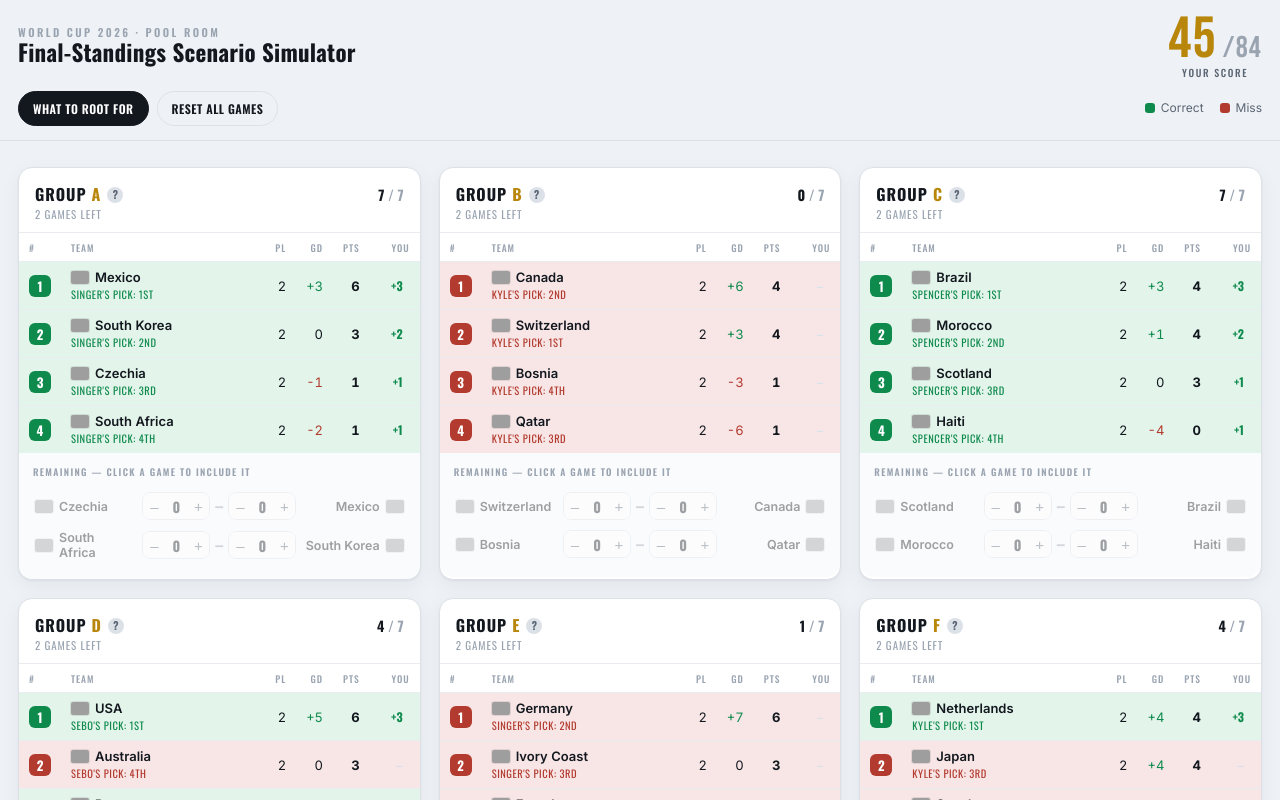
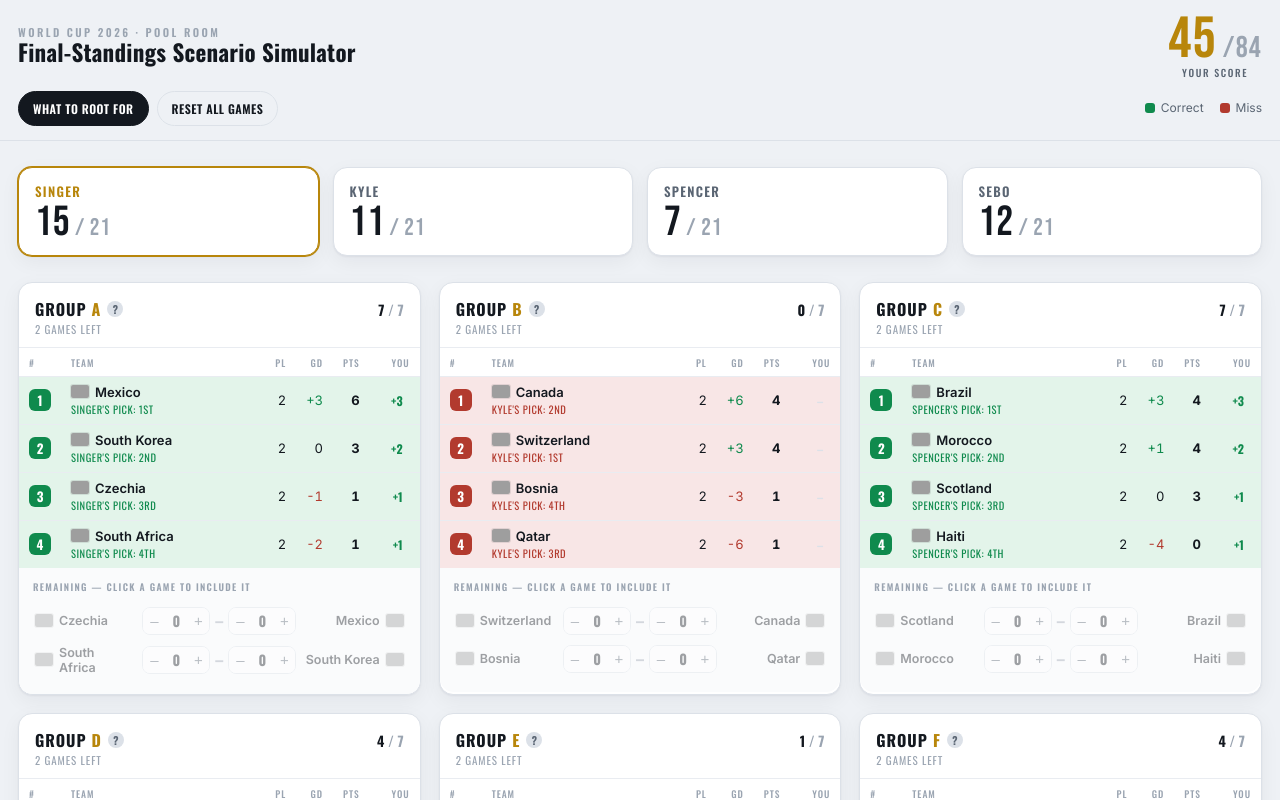
Before and after one commit to davidsebo/worldcup, a React (Vite) app: page / in a window 1280 px wide. Shown: the top 800 px of the page. Built offline with nearby package versions, Linux system fonts and the light colour scheme; grey boxes are pictures that could not be loaded.

Commit message:
Add live per-person leaderboard above groups

```diff
--- a/src/App.jsx
+++ b/src/App.jsx
@@ -1,6 +1,13 @@
 import { useState, useMemo, useCallback } from 'react'
 import { NAME, GROUPS, DREAM, POINTS, ORD, TIPS, FLAG, PICKER } from './data.js'
 import { computeRows, scoreGroup, initScores } from './standings.js'
+
+const PEOPLE = ['Singer', 'Kyle', 'Spencer', 'Sebo']
+const PERSON_MAX = {}
+GROUPS.forEach((g) => {
+  const o = PICKER[g.id]
+  PERSON_MAX[o] = (PERSON_MAX[o] || 0) + 7
+})
 
 function Flag({ code }) {
   const slug = FLAG[code]
@@ -214,6 +221,16 @@ export default function App() {
     return t
   }, [scores])
 
+  const perPerson = useMemo(() => {
+    const t = {}
+    GROUPS.forEach((g) => {
+      const o = PICKER[g.id]
+      t[o] = (t[o] || 0) + scoreGroup(g, computeRows(g, scores))
+    })
+    return t
+  }, [scores])
+  const lead = useMemo(() => Math.max(...PEOPLE.map((p) => perPerson[p] || 0)), [perPerson])
+
   return (
     <>
       <div className="topbar">
@@ -252,6 +269,22 @@ export default function App() {
         </div>
       </div>
 
+      <div className="leaderboard">
+        {PEOPLE.map((p) => {
+          const pts = perPerson[p] || 0
+          const leading = pts > 0 && pts === lead
+          return (
+            <div className={'lb-card' + (leading ? ' leading' : '')} key={p}>
+              <span className="lb-name">{p}</span>
+              <span className="lb-pts">
+                {pts}
+                <span className="lb-max"> / {PERSON_MAX[p]}</span>
+              </span>
+            </div>
+          )
+        })}
+      </div>
+
       <div className="grid">
         {GROUPS.map((g) => (
           <GroupCard
--- a/src/index.css
+++ b/src/index.css
@@ -170,6 +170,55 @@ body {
 }
 
 /* ---- grid ---- */
+.leaderboard {
+  margin: 0 0 26px;
+  display: grid;
+  grid-template-columns: repeat(4, 1fr);
+  gap: 14px;
+}
+.lb-card {
+  background: var(--card);
+  border: 1px solid var(--line);
+  border-radius: 14px;
+  box-shadow: var(--shadow);
+  padding: 13px 16px;
+  display: flex;
+  flex-direction: column;
+  gap: 3px;
+}
+.lb-card.leading {
+  border-color: var(--gold);
+  box-shadow: 0 0 0 1px var(--gold), var(--shadow);
+}
+.lb-name {
+  font-family: 'Oswald';
+  font-weight: 600;
+  text-transform: uppercase;
+  letter-spacing: 0.1em;
+  font-size: 13px;
+  color: var(--ink-soft);
+}
+.lb-card.leading .lb-name {
+  color: var(--gold);
+}
+.lb-pts {
+  font-family: 'Bebas Neue';
+  font-size: 42px;
+  line-height: 0.9;
+  letter-spacing: 0.02em;
+  color: var(--ink);
+}
+.lb-max {
+  font-family: 'Bebas Neue';
+  color: var(--chalk);
+  font-size: 24px;
+}
+@media (max-width: 640px) {
+  .leaderboard {
+    grid-template-columns: repeat(2, 1fr);
+  }
+}
+
 .grid {
   display: grid;
   grid-template-columns: repeat(auto-fill, minmax(360px, 1fr));
```
